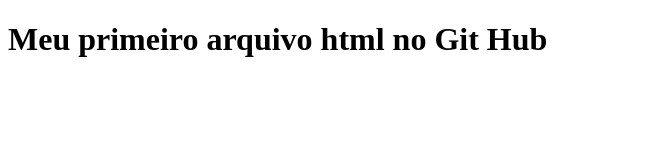
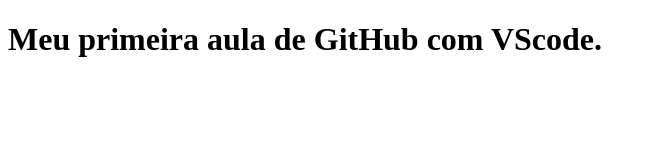
Before and after one commit to kitaiwo/aula-1, a plain HTML site: page index.html in a window 1280 px wide. Shown: the whole page, without its empty margins (0-656 px from the left). Drawn offline with Linux system fonts and the light colour scheme.

Commit message:
adição do header da página

```diff
--- a/index.html
+++ b/index.html
@@ -1,10 +1,13 @@
     <!DOCTYPE html>
     <html lang="=pt-br">
         <head>
-    <title> Meu primeiro arquivo html no Git Hub</title>
         <meta charset="UTF8">
+        <meta name="viewport" content="width=device-width, initial-scale=1.0">
+        <title> Aula 1</title>
     </head>
     <body>
-    <h1> Meu primeiro arquivo html no Git Hub</h1>
+        <header>
+            <h1> Meu primeira aula de GitHub com VScode.</h1>
+        </header>
     </body>
 </html>
```
Lines whose indentation alone changed are shown as unchanged.
